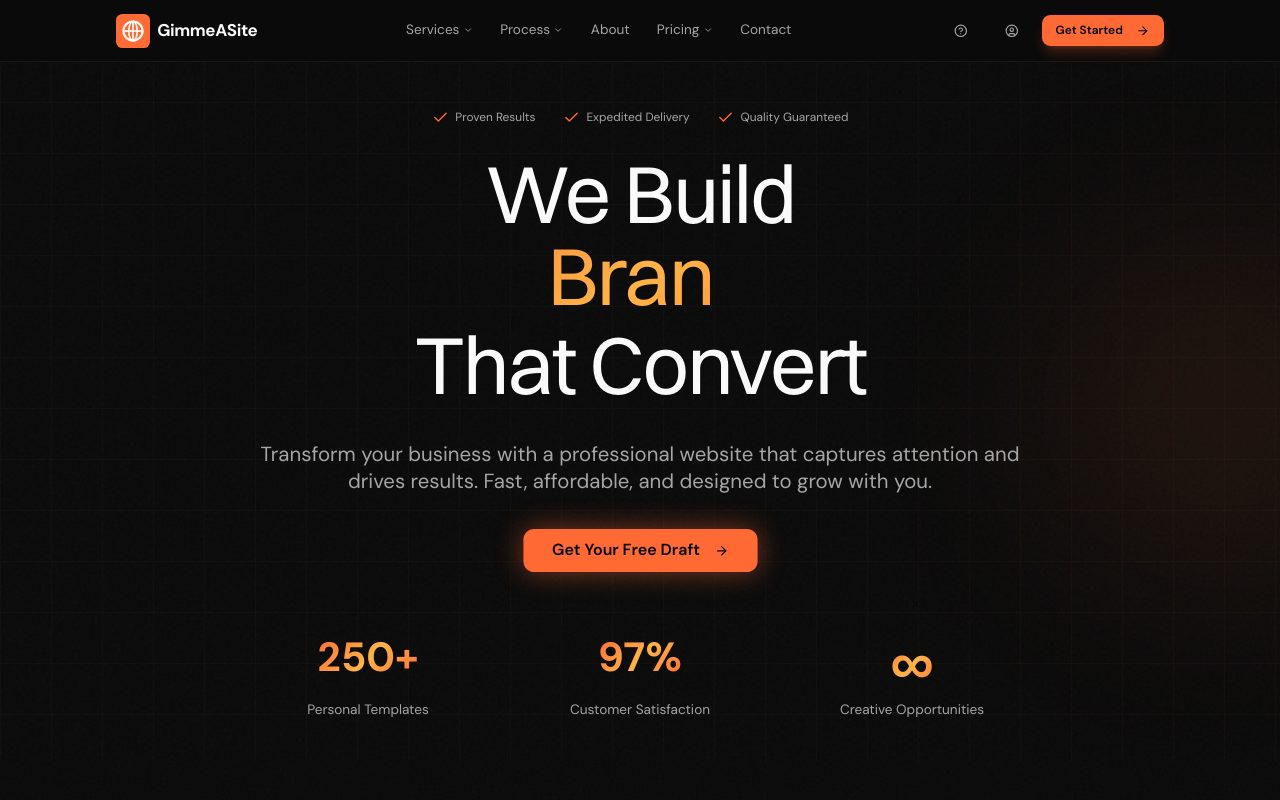
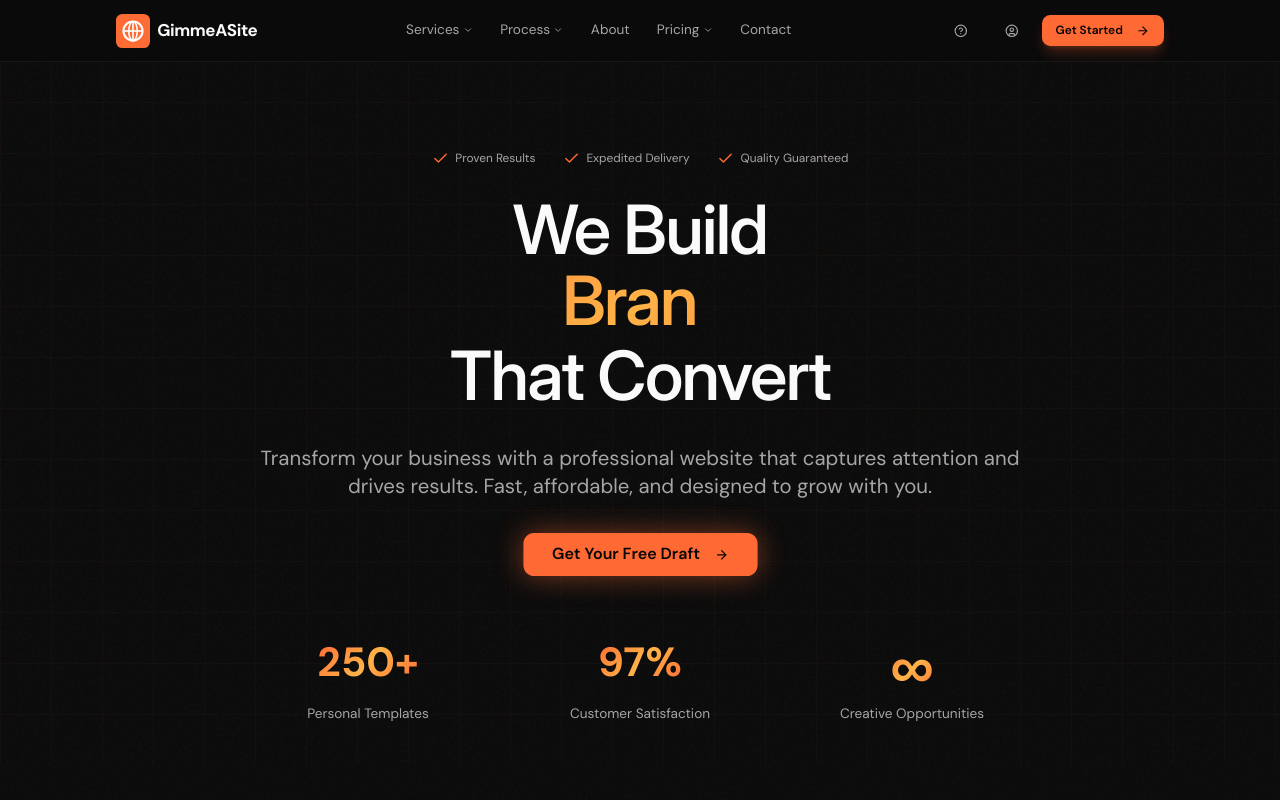
Before and after one commit to matrixfrr/GimmeASite, a Next.js app: page / in a window 1280 px wide. Shown: the top 800 px of the page. Built offline with nearby package versions, Linux system fonts and the light colour scheme.

Commit message:
Inter 550/80px, remove orange blob, hero spacing, step2 form cleanup, checkbox fixes

```diff
--- a/src/app/page.tsx
+++ b/src/app/page.tsx
@@ -373,7 +373,7 @@ function HeroSection() {
 
   useEffect(() => {
     const style = document.createElement("style");
-    style.textContent = "@font-face{font-family:'Switzer';src:url('/fonts/Switzer-Regular.woff2') format('woff2');font-weight:400;font-style:normal;font-display:swap}@keyframes heroBlink{0%,49%{opacity:1}50%,100%{opacity:0}}.hero-cursor{display:inline-block;animation:heroBlink 0.9s steps(1,end) infinite;margin-left:1px;color:#f97316!important;-webkit-text-fill-color:#f97316!important}";
+    style.textContent = "@font-face{font-family:'Inter';src:url('/fonts/Inter-Variable.ttf') format('truetype');font-weight:100 900;font-style:normal;font-display:swap}@keyframes heroBlink{0%,49%{opacity:1}50%,100%{opacity:0}}.hero-cursor{display:inline-block;animation:heroBlink 0.9s steps(1,end) infinite;margin-left:1px;color:#f97316!important;-webkit-text-fill-color:#f97316!important}";
     document.head.appendChild(style);
     return () => { if (document.head.contains(style)) document.head.removeChild(style); };
   }, []);
@@ -398,8 +398,7 @@ function HeroSection() {
   }, [displayed, isDeleting, phraseIndex]);
 
   return (
-    <section id="hero" className="relative min-h-screen flex items-center justify-center pt-20 overflow-hidden grid-pattern noise-bg">
-      <div className="absolute bottom-1/4 -right-32 w-96 h-96 bg-primary/10 rounded-full blur-[120px]" />
+    <section id="hero" className="relative min-h-screen flex items-center justify-center pt-32 overflow-hidden grid-pattern noise-bg">
 
       <div className="max-w-7xl mx-auto px-6 py-12 relative z-10">
         <div className="text-center max-w-6xl mx-auto">
@@ -409,7 +408,7 @@ function HeroSection() {
             <div className="flex items-center gap-2"><Check className="w-5 h-5 text-primary" /><span>Quality Guaranteed</span></div>
           </div>
 
-          <h1 className="text-5xl md:text-7xl lg:text-8xl tracking-tight leading-[1.05] mb-8 animate-slideIn opacity-0 stagger-2 transition-none" style={{ fontFamily: "'Switzer', sans-serif", fontWeight: 400 }}>
+          <h1 className="tracking-tight leading-[1.05] mb-8 animate-slideIn opacity-0 stagger-2 transition-none" style={{ fontFamily: "'Inter', sans-serif", fontWeight: 550, fontSize: "80px" }}>
             <span className="block">We Build</span>
             <span className="block gradient-text whitespace-nowrap" style={{ minHeight: "1.1em" }}>
               {displayed}<span className="hero-cursor">|</span>
@@ -2241,25 +2240,21 @@ function ContactSection({ onSuccess }: { onSuccess?: () => void }) {
                       { k: "homePurpose" as const, label: "What is the main purpose of your homepage?", ph: "e.g., drive sales, generate leads, showcase portfolio" },
                       { k: "homeValueProp" as const, label: "What is your key message or value proposition?", ph: "What you want visitors to see/feel first" },
                       { k: "homeAction" as const, label: "What action do you want visitors to take on this page?", ph: "e.g., call, book, buy, sign up" },
-                      { k: "homeDetails" as const, label: "Additional Details", ph: "Specific content, layout ideas, etc.", optional: true },
                     ]},
                     { title: "About", fields: [
                       { k: "aboutBusiness" as const, label: "Describe your business — how it started, what you do, and who you serve.", ph: "Your story and mission" },
                       { k: "aboutUnique" as const, label: "What sets you apart from competitors? What's your unique story?", ph: "Your differentiators" },
                       { k: "aboutFeel" as const, label: "What do you want visitors to feel or think after reading this page?", ph: "e.g., trustworthy, innovative, approachable" },
-                      { k: "aboutDetails" as const, label: "Additional Details", ph: "Awards, milestones, team info, etc.", optional: true },
                     ]},
                     { title: "Services / Products", fields: [
                       { k: "servicesInfo" as const, label: "List a general overview of your services or products — names, descriptions, and pricing if applicable.", ph: "Include all offerings" },
                       { k: "servicesBenefits" as const, label: "What are the main benefits of each service/product for your customers?", ph: "Focus on customer outcomes" },
                       { k: "servicesOffers" as const, label: "Any special offers, packages, or promotions you want highlighted?", ph: "Discounts, bundles, limited-time deals" },
-                      { k: "servicesDetails" as const, label: "Additional Details", ph: "Certifications, process steps, guarantees, etc.", optional: true },
                     ]},
                     { title: "Contact", fields: [
                       { k: "contactMethods" as const, label: "What contact methods do you want available?", ph: "e.g., phone, email, contact form, live chat" },
                       { k: "contactHours" as const, label: "What are your business hours and preferred response time?", ph: "e.g., Mon–Fri 9AM–5PM EST, reply within 24hrs" },
                       { k: "contactCTA" as const, label: "What's the main reason you want visitors to contact you?", ph: "Your call-to-action for this page" },
-                      { k: "contactDetails" as const, label: "Additional Details", ph: "Locations, social links, map embed, etc.", optional: true },
                     ]},
                   ] as Array<{ title: string; fields: Array<{ k: keyof typeof step2Data; label: string; ph: string; optional?: boolean }> }>).map(({ title, fields }) => (
                     <div key={title} className="mb-6">
@@ -2289,25 +2284,25 @@ function ContactSection({ onSuccess }: { onSuccess?: () => void }) {
                     <div className="grid grid-cols-2 gap-x-4 gap-y-2">
                       {[
                         "Testimonials / Reviews","Portfolio","FAQ","Pricing",
-                        "Appointments / Consultations / Reservations","Meet the Team",
+                        "Appointments / Reservations","Meet the Team",
                         "Blog / News","Newsletter / Email Signup","Resources / Downloads",
                         "Announcements / Updates","Press / Media Kit","Photo / Video Gallery",
                         "Case Studies","Tour","Merchandise","Music","Events",
                         "Affiliates / Partners / Relations","Privacy Policy","Terms of Service",
                         "Cookie Policy","Return Policy","Refund Policy","404 / Error Page",
                         "Thank You / Confirmation Page","Contact Form",
-                        "Coming Soon / Under Maintenance","Shop / Online Store / Product Catalog",
+                        "Coming Soon / Under Maintenance","Online Store / Catalog",
                         "Delivery / Shipping / Warranty","Shopping Cart","Checkout Page",
                         "Dashboard","Account / Login / Member Portal","Help Center / Support",
-                        "Community / Forum / Docs","Locations / Branches / Service Areas",
-                        "Sitemap","Podcast / Audio","Menu","Live Chat","Order Online",
+                        "Community / Forum / Docs","Locations / Service Areas",
+                        "Map Embed","Podcast / Audio","Menu","Live Chat","Order Online",
                         "Hours of Operation","Listings","Virtual Tour","Careers / Jobs",
                         "Donation / Volunteer / Fundraising","Programs","Wholesale / Franchise",
                       ].map((page) => (
-                        <label key={page} className="flex items-center gap-2 text-sm cursor-pointer select-none">
+                        <label key={page} className="flex items-start gap-2 text-sm cursor-pointer select-none">
                           <input
                             type="checkbox"
-                            className="w-4 h-4 accent-primary rounded"
+                            className="w-4 h-4 mt-0.5 flex-shrink-0 accent-primary"
                             checked={step2Data.additionalPages.includes(page)}
                             onChange={e => {
                               setStep2Data(prev => ({
@@ -2318,7 +2313,7 @@ function ContactSection({ onSuccess }: { onSuccess?: () => void }) {
                               }));
                             }}
                           />
-                          <span className="text-muted-foreground">{page}</span>
+                          <span className="text-muted-foreground leading-snug">{page}</span>
                         </label>
                       ))}
                     </div>
```
